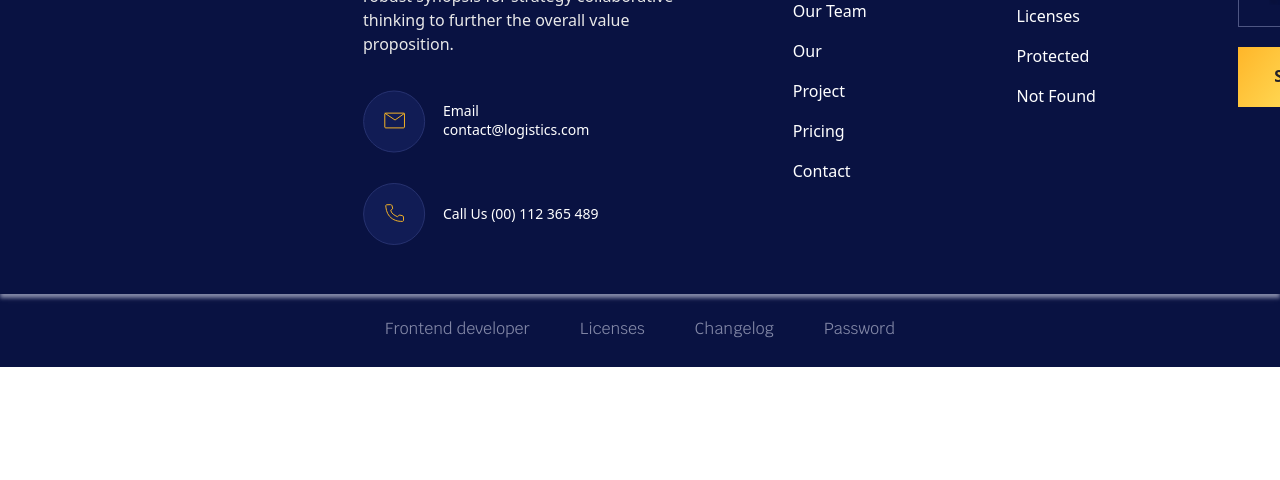
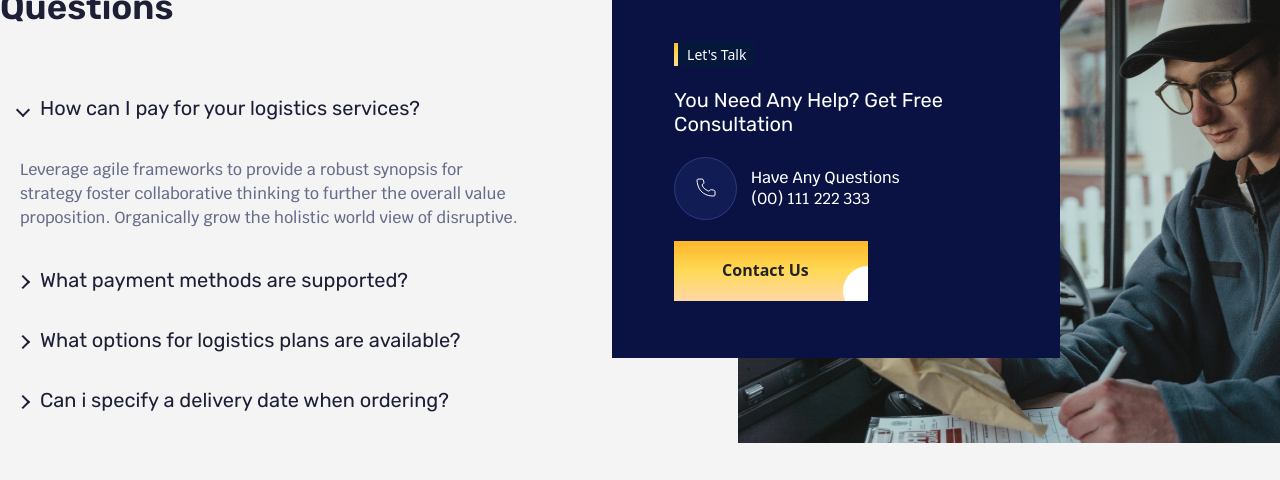
Before and after one commit to Andrgoit/transit-flow, a React (Create React App) app: page /transit-flow/about in a window 1280 px wide. Shown: the part 5160-5640 px from the top of the page. Before the commit the page ends 5527 px from the top, so only its background shows below. Built offline with nearby package versions, Linux system fonts and the light colour scheme.

Commit message:
add clientLogo section

```diff
--- /dev/null
+++ b/src/components/AboutPage/ClientLogo/ClientLogo.jsx
@@ -0,0 +1,45 @@
+import {
+  StyledSection,
+  StyledImgContent,
+  StyledIcon,
+  StyledContentRow,
+} from './ClientLogo.styled';
+
+import bg1 from '../../../img/HomePage/Contact/photo1.jpg';
+import bg2 from '../../../img/HomePage/Contact/photo2.jpg';
+import bg3 from '../../../img/HomePage/Contact/photo3.jpg';
+import bg4 from '../../../img/HomePage/Contact/photo4.jpg';
+
+import logo1 from '../../../img/HomePage/Contact/logo1.svg';
+import logo2 from '../../../img/HomePage/Contact/logo2.svg';
+import logo3 from '../../../img/HomePage/Contact/logo3.svg';
+import logo4 from '../../../img/HomePage/Contact/logo4.svg';
+
+export default function ClientLogo() {
+  return (
+    <StyledSection>
+      <StyledContentRow>
+        <StyledImgContent bg={bg1}>
+          <StyledIcon width="" height="">
+            <img src={logo1} alt="" />
+          </StyledIcon>
+        </StyledImgContent>
+        <StyledImgContent bg={bg2}>
+          <StyledIcon width="" height="">
+            <img src={logo2} alt="" />
+          </StyledIcon>
+        </StyledImgContent>
+        <StyledImgContent bg={bg3}>
+          <StyledIcon width="" height="">
+            <img src={logo3} alt="" />
+          </StyledIcon>
+        </StyledImgContent>
+        <StyledImgContent bg={bg4}>
+          <StyledIcon width="" height="">
+            <img src={logo4} alt="" />
+          </StyledIcon>
+        </StyledImgContent>
+      </StyledContentRow>
+    </StyledSection>
+  );
+}
--- /dev/null
+++ b/src/components/AboutPage/ClientLogo/ClientLogo.styled.jsx
@@ -0,0 +1,32 @@
+import styled from 'styled-components';
+
+export const StyledSection = styled.section`
+  padding-top: 80px;
+  padding-bottom: 80px;
+  background-color: #fff;
+  display: flex;
+  justify-content: center;
+`;
+
+export const StyledContentRow = styled.div`
+  width: 1200px;
+  display: flex;
+  justify-content: space-between;
+`;
+
+export const StyledImgContent = styled.div`
+  width: calc(100% / 4);
+  height: 234px;
+  display: flex;
+  justify-content: center;
+  align-items: center;
+  padding-top: 93px;
+  padding-bottom: 93px;
+  background: linear-gradient(0deg, #111c54 0%, rgba(17, 28, 84, 0) 98.72%),
+    url(${({ bg }) => bg}) lightgray 50% / cover no-repeat;
+`;
+
+export const StyledIcon = styled.div`
+  /* width: ${({ width }) => width};
+  height: ${({ height }) => height}; */
+`;
--- /dev/null
+++ b/src/components/AboutPage/Faq/Accordion/Accordion.jsx
@@ -0,0 +1,24 @@
+import items from './items';
+import {
+  Accordion,
+  AccordionItem,
+  AccordionItemHeading,
+  AccordionItemButton,
+  AccordionItemPanel,
+} from 'react-accessible-accordion';
+import './example.css';
+
+export default function Accord() {
+  return (
+    <Accordion preExpanded={['a']}>
+      {items.map(({ id, title, content }) => (
+        <AccordionItem key={title} uuid={id}>
+          <AccordionItemHeading>
+            <AccordionItemButton>{title}</AccordionItemButton>
+          </AccordionItemHeading>
+          <AccordionItemPanel>{content}</AccordionItemPanel>
+        </AccordionItem>
+      ))}
+    </Accordion>
+  );
+}
--- /dev/null
+++ b/src/components/AboutPage/Faq/Accordion/example.css
@@ -0,0 +1,80 @@
+/**
+* ----------------------------------------------
+* Demo styles
+* ----------------------------------------------
+**/
+.accordion {
+  /* border: 1px solid rgba(0, 0, 0, 0.1);
+  border-radius: 2px; */
+}
+
+.accordion__item + .accordion__item {
+  /* border-top: 1px solid rgba(0, 0, 0, 0.1); */
+}
+
+.accordion__button {
+  background-color: #f4f4f4;
+  color: #444;
+  cursor: pointer;
+  padding: 18px;
+  width: 100%;
+  text-align: left;
+  border: none;
+
+  color: #1c1f35;
+  font-family: Rubik;
+  font-size: 20px;
+  font-style: normal;
+  font-weight: 400;
+  line-height: normal;
+}
+
+.accordion__button:hover {
+  background-color: #ddd;
+}
+
+.accordion__button:before {
+  display: inline-block;
+  content: '';
+  height: 10px;
+  width: 10px;
+  margin-right: 12px;
+  border-bottom: 2px solid currentColor;
+  border-right: 2px solid currentColor;
+  transform: rotate(-45deg);
+}
+
+.accordion__button[aria-expanded='true']::before,
+.accordion__button[aria-selected='true']::before {
+  transform: rotate(45deg);
+}
+
+[hidden] {
+  display: none;
+}
+
+.accordion__panel {
+  padding: 20px;
+  animation: fadein 0.35s ease-in;
+
+  color: #666c89;
+  font-family: Krub;
+  font-size: 16px;
+  font-style: normal;
+  font-weight: 500;
+  line-height: 151.523%;
+}
+
+/* -------------------------------------------------- */
+/* ---------------- Animation part ------------------ */
+/* -------------------------------------------------- */
+
+@keyframes fadein {
+  0% {
+    opacity: 0;
+  }
+
+  100% {
+    opacity: 1;
+  }
+}
--- /dev/null
+++ b/src/components/AboutPage/Faq/Accordion/items.js
@@ -0,0 +1,28 @@
+const items = [
+  {
+    id: 'a',
+    title: 'How can I pay for your logistics services?',
+    content:
+      'Leverage agile frameworks to provide a robust synopsis for strategy foster collaborative thinking to further the overall value proposition. Organically grow the holistic world view of disruptive.',
+  },
+  {
+    id: 'b',
+    title: 'What payment methods are supported?',
+    content:
+      'Leverage agile frameworks to provide a robust synopsis for strategy foster collaborative thinking to further the overall value proposition. Organically grow the holistic world view of disruptive.',
+  },
+  {
+    id: 'c',
+    title: 'What options for logistics plans are available?',
+    content:
+      'Leverage agile frameworks to provide a robust synopsis for strategy foster collaborative thinking to further the overall value proposition. Organically grow the holistic world view of disruptive.',
+  },
+  {
+    id: 'd',
+    title: 'Can i specify a delivery date when ordering?',
+    content:
+      'Leverage agile frameworks to provide a robust synopsis for strategy foster collaborative thinking to further the overall value proposition. Organically grow the holistic world view of disruptive.',
+  },
+];
+
+export default items;
--- /dev/null
+++ b/src/components/AboutPage/Faq/Faq.jsx
@@ -0,0 +1,45 @@
+import {
+  StyledSection,
+  StyledWrapper,
+  StyledTextSection,
+  StyledImgSection,
+  StyledTitle,
+  StyledContentWrapper,
+  StyledContentTitle,
+  StyledIconContainer,
+  StyledIcon,
+  StyledIconText,
+  StyledButton,
+} from './Faq.styled';
+import Label from 'components/Label/Label';
+
+import Accordion from './Accordion/Accordion';
+
+export default function Faq() {
+  return (
+    <StyledSection>
+      <StyledWrapper>
+        <StyledTextSection>
+          <Label text="FAQ" bg="light" />
+          <StyledTitle>Frequently Asked Questions</StyledTitle>
+          <Accordion />
+        </StyledTextSection>
+        <StyledImgSection>
+          <StyledContentWrapper>
+            <Label text="Let's Talk" bg="dark" />
+            <StyledContentTitle>
+              You need any help? get free consultation
+            </StyledContentTitle>
+            <StyledIconContainer>
+              <StyledIcon />
+              <StyledIconText>
+                Have Any Questions (00) 111 222 333
+              </StyledIconText>
+            </StyledIconContainer>
+            <StyledButton to="/contact">Contact Us</StyledButton>
+          </StyledContentWrapper>
+        </StyledImgSection>
+      </StyledWrapper>
+    </StyledSection>
+  );
+}
--- /dev/null
+++ b/src/components/AboutPage/Faq/Faq.styled.jsx
@@ -0,0 +1,122 @@
+import styled from 'styled-components';
+
+import bg from '../../../img/AboutPage/Faq/bg.jpg';
+import icon from '../../../img/AboutPage/Faq/phone.svg';
+import { Link } from 'react-router-dom';
+
+export const StyledSection = styled.section`
+  padding-top: 100px;
+  padding-bottom: 100px;
+  background-color: #f4f4f4;
+`;
+
+export const StyledWrapper = styled.div`
+  display: flex;
+  gap: 197px;
+  justify-content: flex-end;
+`;
+export const StyledTextSection = styled.div`
+  width: 681px;
+`;
+
+export const StyledTitle = styled.h3`
+  color: #1c1f35;
+  font-family: Rubik;
+  font-size: 35px;
+  font-style: normal;
+  font-weight: 600;
+  line-height: normal;
+  width: 308px;
+  margin-top: 15px;
+  margin-bottom: 50px;
+`;
+
+export const StyledImgSection = styled.div`
+  width: 682px;
+  height: 539px;
+  background: url(${bg});
+  position: relative;
+`;
+
+export const StyledContentWrapper = styled.div`
+  width: 448px;
+  height: 368px;
+  padding: 52px 62px;
+  background-color: #091242;
+  position: absolute;
+  top: 86px;
+  left: -126px;
+  display: flex;
+  flex-direction: column;
+  gap: 21px;
+`;
+
+export const StyledContentTitle = styled.p`
+  color: #fff;
+  font-family: Rubik;
+  font-size: 20px;
+  font-style: normal;
+  font-weight: 500;
+  line-height: normal;
+  text-transform: capitalize;
+`;
+
+export const StyledIconContainer = styled.div`
+  display: flex;
+  align-items: center;
+  gap: 14px;
+`;
+
+export const StyledIcon = styled.div`
+  width: 63px;
+  height: 63px;
+  background-image: url(${icon});
+`;
+
+export const StyledIconText = styled.p`
+  width: 153px;
+  color: #fff;
+  font-family: Krub;
+  font-size: 16px;
+  font-style: normal;
+  font-weight: 500;
+  line-height: 135.023%;
+`;
+export const StyledButton = styled(Link)`
+  width: 194px;
+  color: #23212a;
+  font-size: 16px;
+  font-style: normal;
+  font-weight: 600;
+  line-height: 135.023%;
+  padding: 19px 48px;
+  border: none;
+  overflow: hidden;
+  position: relative;
+  cursor: pointer;
+  text-decoration: none;
+
+  background: linear-gradient(
+    rgba(255, 182, 41, 1),
+    rgba(255, 218, 86, 1),
+    rgba(255, 215, 166, 1)
+  );
+
+  &::after {
+    content: '';
+    background-color: white;
+    width: 50px;
+    height: 50px;
+    border-radius: 50%;
+    border: none;
+    position: absolute;
+    top: 25px;
+    right: -25px;
+    transform: scale(1);
+    transition: all 0.5s;
+  }
+
+  &:hover::after {
+    transform: scale(1.5);
+  }
+`;
--- a/src/pages/AboutUsPage/AboutUsPage.jsx
+++ b/src/pages/AboutUsPage/AboutUsPage.jsx
@@ -5,6 +5,7 @@
 import Testimonial from 'components/AboutPage/Testimonial/Testimonial';
 import Pricing from 'components/AboutPage/Pricing/Pricing';
 import Faq from 'components/AboutPage/Faq/Faq';
+import ClientLogo from 'components/AboutPage/ClientLogo/ClientLogo';
 
 export default function AboutUsPage() {
   return (
@@ -16,6 +17,7 @@
       <Testimonial />
       <Pricing />
       <Faq />
+      <ClientLogo />
     </>
   );
 }
```
Also changed, not shown: src/img/AboutPage/Faq/bg.jpg (added), src/img/AboutPage/Faq/phone.svg (added).
